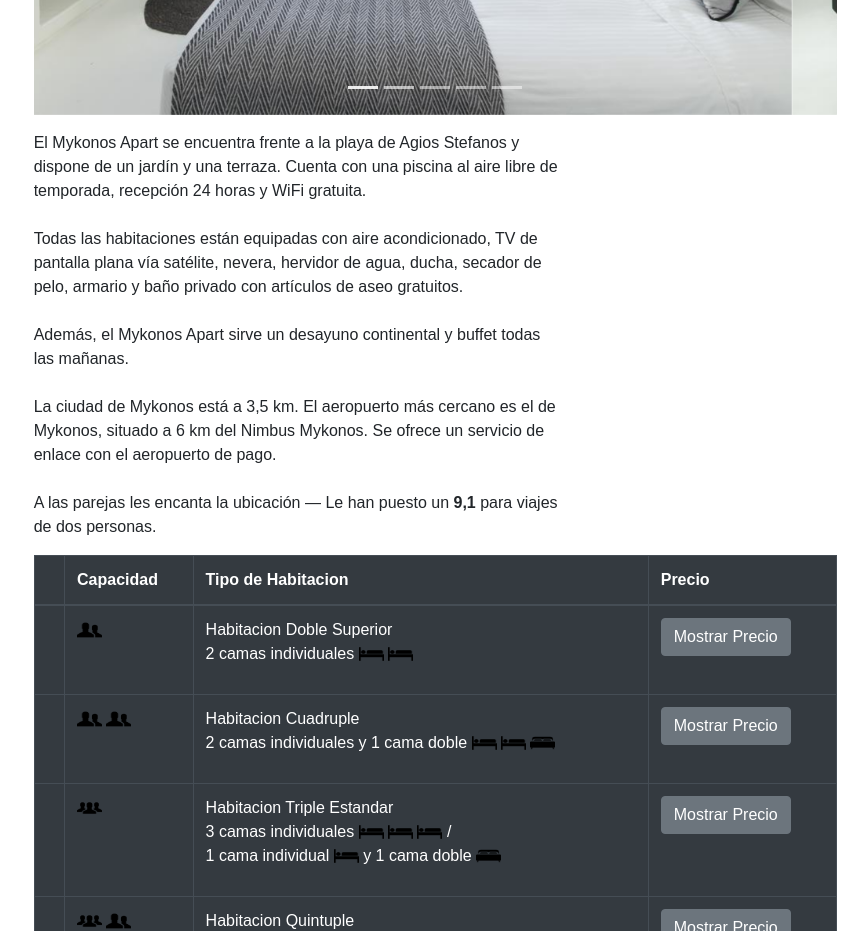
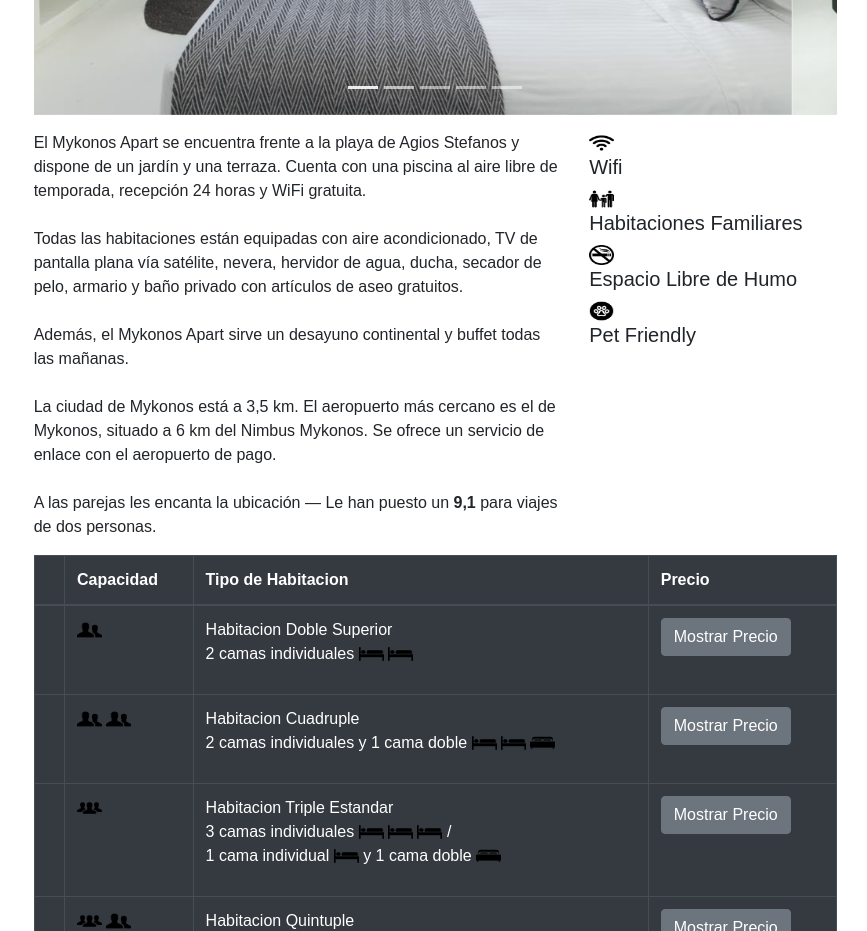
Before and after one commit to rodriguezmelisa93/hitchhiking, a website built with Parcel: page src/detail.html in a window 1280 px wide. Shown: the part 800-1731 px from the top of the page, without its empty margins (413-1280 px from the left). Built offline with nearby package versions, Linux system fonts and the light colour scheme.

Commit message:
aqui va facilities, aun falta unos iconos

```diff
--- a/src/detail.html
+++ b/src/detail.html
@@ -182,8 +182,19 @@
                                 </br>
                                     A las parejas les encanta la ubicación — Le han puesto un <b>9,1</b> para viajes de dos personas.</p>
                             </div>
-                            <div class="col-xs-12 col-md-4">
+
                                 <!-- Facilities-->
+                                <div class="col-xs-12 col-md-4">
+                                   <img class="img-flag" src="./img/wifi.png" alt=""> <h5>Wifi</h5>
+                                   <img class="img-flag" src="./img/family.png" alt=""><h5>Habitaciones Familiares</h5>
+                                   <img class="img-flag" src="./img/no-smoking-sign.png" alt=""><h5>Espacio Libre de Humo</h5>
+                                   <img class="img-flag" src="./img/pet.png" alt=""> <h5>Pet Friendly</h5>
+
+
+
+
+
+
                             </div>
                         </div>
                     <!-- Disponibilidad-->
```
Also changed, not shown: src/img/family.png (added), src/img/no-smoking-sign.png (added), src/img/pet.png (added), src/img/wifi.png (added).
